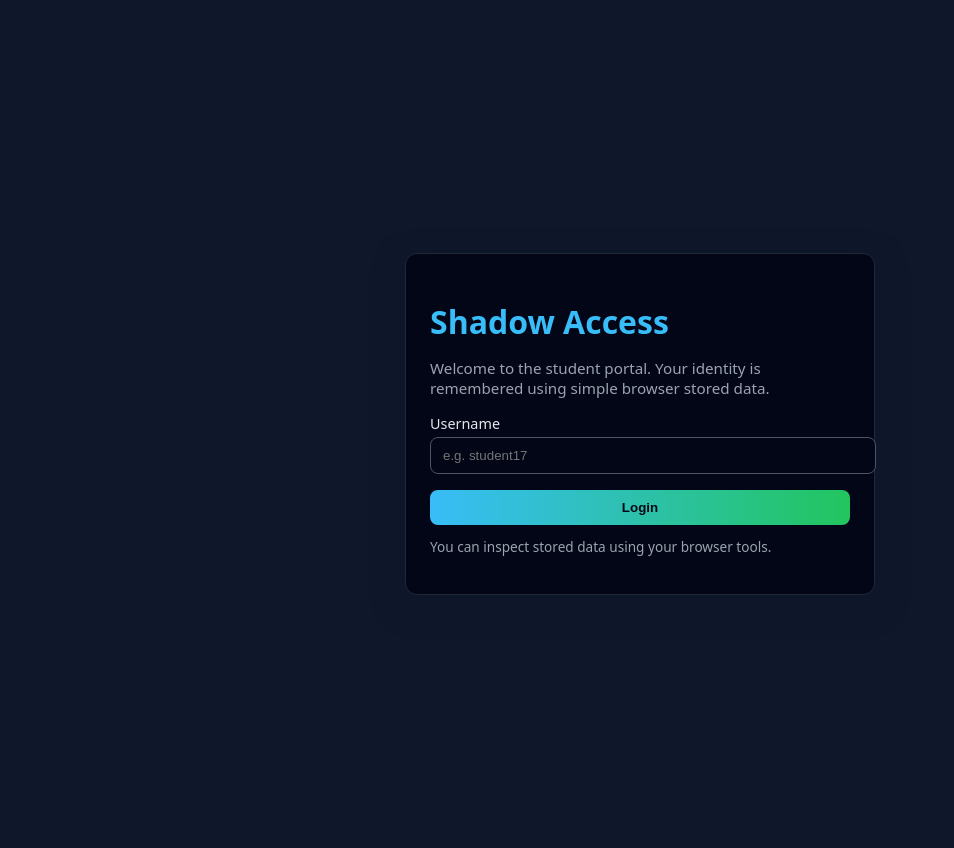
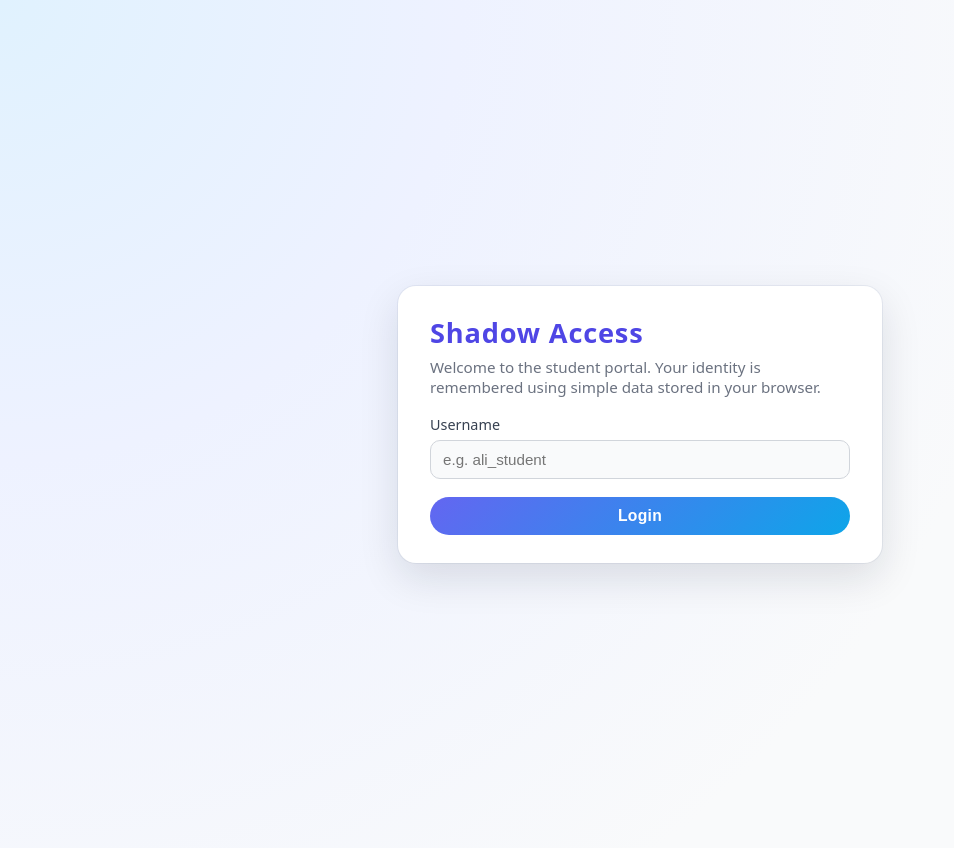
Before and after one commit to IIALi7/shadow-access, a Flask app: page / in a window 1280 px wide. Shown: the whole page, without its empty margins (0-954 px from the left). Run offline with Flask 3, Linux system fonts and the light colour scheme.

Commit message:
New UI style for Shadow Access

```diff
--- a/templates/index.html
+++ b/templates/index.html
@@ -4,86 +4,104 @@
     <meta charset="UTF-8">
     <title>Shadow Access - Login</title>
     <style>
+        :root {
+            font-family: system-ui, -apple-system, BlinkMacSystemFont, "Segoe UI", sans-serif;
+            color-scheme: light;
+        }
         body {
-            font-family: system-ui, -apple-system, BlinkMacSystemFont, "Segoe UI", sans-serif;
-            background-color: #0f172a;
-            color: #e5e7eb;
+            margin: 0;
+            min-height: 100vh;
+            background: radial-gradient(circle at top left, #e0f2fe 0, #eef2ff 30%, #f9fafb 70%);
             display: flex;
+            align-items: center;
             justify-content: center;
-            align-items: center;
-            min-height: 100vh;
-            padding: 16px;
+            padding: 24px;
         }
         .card {
-            background-color: #020617;
-            border-radius: 12px;
-            padding: 24px;
+            background-color: #ffffff;
+            border-radius: 18px;
+            padding: 28px 32px;
             max-width: 420px;
             width: 100%;
-            border: 1px solid #1f2937;
-            box-shadow: 0 10px 30px rgba(15, 23, 42, 0.7);
+            box-shadow:
+                0 15px 40px rgba(15, 23, 42, 0.12),
+                0 0 0 1px rgba(148, 163, 184, 0.15);
         }
-        h1 {
-            color: #38bdf8;
-            margin-bottom: 8px;
+        .title {
+            font-size: 1.7rem;
+            font-weight: 700;
+            color: #4f46e5;
+            letter-spacing: 0.03em;
         }
-        p {
-            color: #9ca3af;
+        .subtitle {
+            margin-top: 6px;
+            color: #6b7280;
             font-size: 0.95rem;
         }
         label {
             display: block;
-            margin-top: 16px;
-            margin-bottom: 4px;
+            margin-top: 18px;
+            margin-bottom: 6px;
             font-size: 0.9rem;
+            color: #374151;
+            font-weight: 500;
         }
         input[type="text"] {
             width: 100%;
             padding: 10px 12px;
-            border-radius: 8px;
-            border: 1px solid #4b5563;
-            background-color: #020617;
-            color: #e5e7eb;
+            border-radius: 10px;
+            border: 1px solid #d1d5db;
+            background-color: #f9fafb;
+            color: #111827;
+            font-size: 0.95rem;
+            outline: none;
+            box-sizing: border-box;
+        }
+        input[type="text"]:focus {
+            border-color: #6366f1;
+            box-shadow: 0 0 0 1px #6366f1;
+            background-color: #ffffff;
         }
         button {
-            margin-top: 16px;
+            margin-top: 18px;
+            width: 100%;
             padding: 10px 16px;
-            border-radius: 8px;
+            border-radius: 999px;
             border: none;
             cursor: pointer;
-            background: linear-gradient(90deg, #38bdf8, #22c55e);
-            color: #020617;
+            background: linear-gradient(135deg, #6366f1, #0ea5e9);
+            color: white;
             font-weight: 600;
-            width: 100%;
+            font-size: 0.98rem;
+            letter-spacing: 0.02em;
         }
         button:hover {
-            opacity: 0.9;
+            filter: brightness(1.05);
         }
         .hint {
-            margin-top: 12px;
-            font-size: 0.85rem;
-            color: #9ca3af;
+            margin-top: 14px;
+            font-size: 0.83rem;
+            color: #6b7280;
+            text-align: center;
         }
     </style>
 </head>
 <body>
 <div class="card">
-    <h1>Shadow Access</h1>
-    <p>
-        Welcome to the student portal.
-        Your identity is remembered using simple browser stored data.
-    </p>
+    <div class="title">Shadow Access</div>
+    <div class="subtitle">
+        Welcome to the student portal. Your identity is remembered
+        using simple data stored in your browser.
+    </div>
 
     <form method="post" action="/">
         <label for="username">Username</label>
-        <input id="username" name="username" type="text" placeholder="e.g. student17">
+        <input id="username" name="username" type="text" placeholder="e.g. ali_student">
 
         <button type="submit">Login</button>
     </form>
 
-    <p class="hint">
-        You can inspect stored data using your browser tools.
-    </p>
+
 </div>
 </body>
 </html>
```
Also changed, not shown: templates/admin.html (+38 -31 lines), templates/profile.html (+35 -30 lines).
